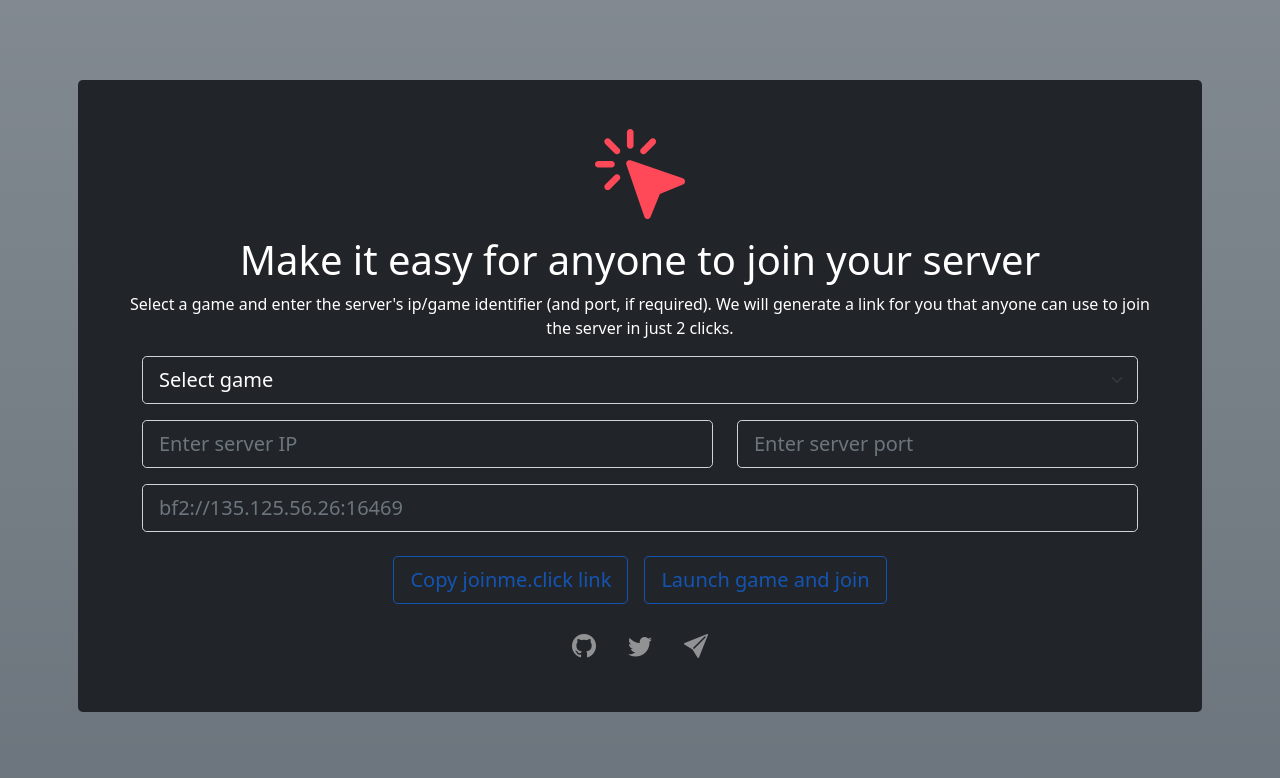
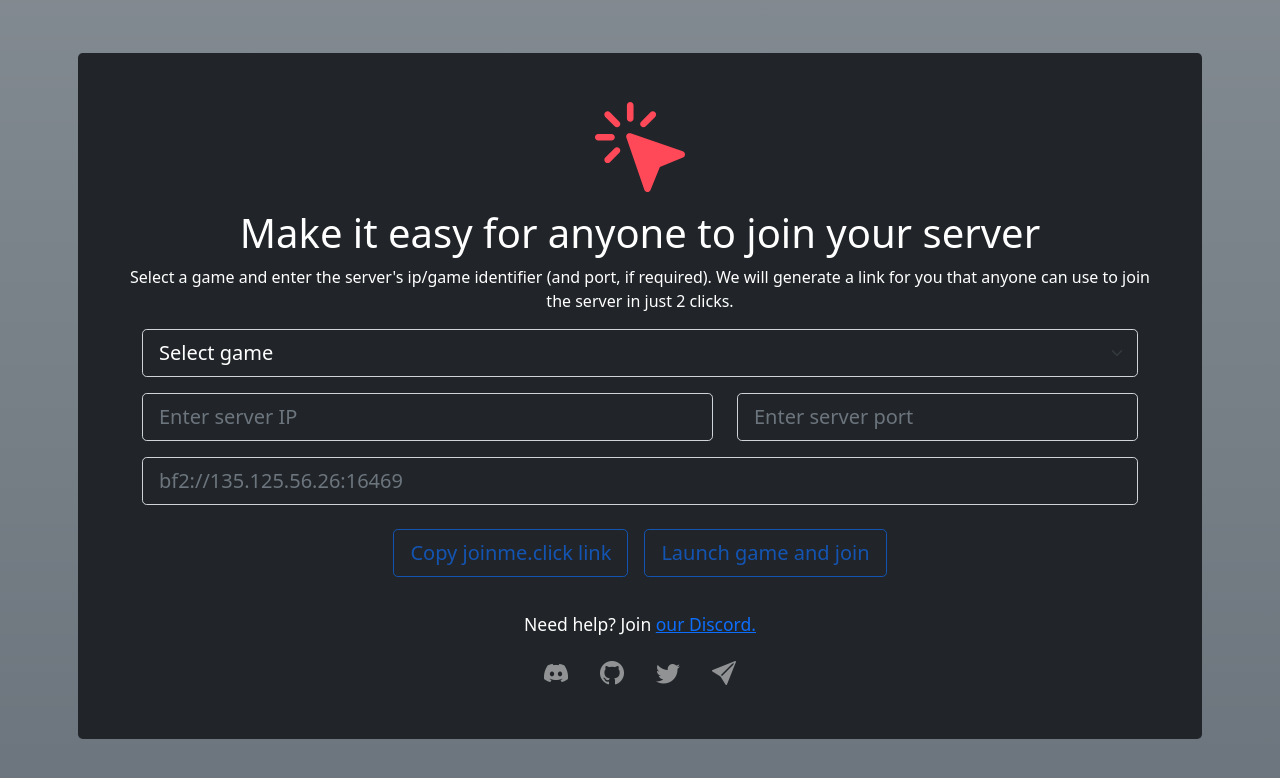
Before and after one commit to cetteup/joinme.click, a React (Create React App) app: page / in a window 1280 px wide. Shown: the top 778 px of the page. Built offline with nearby package versions, Linux system fonts and the light colour scheme.

Commit message:
feat: Add Discord link to footer

```diff
--- a/src/elements/Footer.tsx
+++ b/src/elements/Footer.tsx
@@ -3,10 +3,14 @@
 
 const Footer: FC = () => {
     return (
-        <footer className='mt-3 fs-4'>
-            <IconLink icon={'bi-github'} href={'https://github.com/cetteup/joinme.click'} />
-            <IconLink icon={'bi-twitter'} href={'https://twitter.com/cetteup'} />
-            <IconLink icon={'bi-send-fill'} href={'mailto:me@cetteup.com'} />
+        <footer className='mt-4'>
+            <p className={'fs-5'}><small>Need help? Join <a href={'https://discord.gg/wwsuMk9g4E'}>our Discord.</a></small></p>
+            <div className={'fs-4'}>
+                <IconLink icon={'bi-discord'} href={'https://discord.gg/wwsuMk9g4E'} />
+                <IconLink icon={'bi-github'} href={'https://github.com/cetteup/joinme.click'} />
+                <IconLink icon={'bi-twitter'} href={'https://twitter.com/cetteup'} />
+                <IconLink icon={'bi-send-fill'} href={'mailto:me@cetteup.com'} />
+            </div>
         </footer>
     );
 };
```
